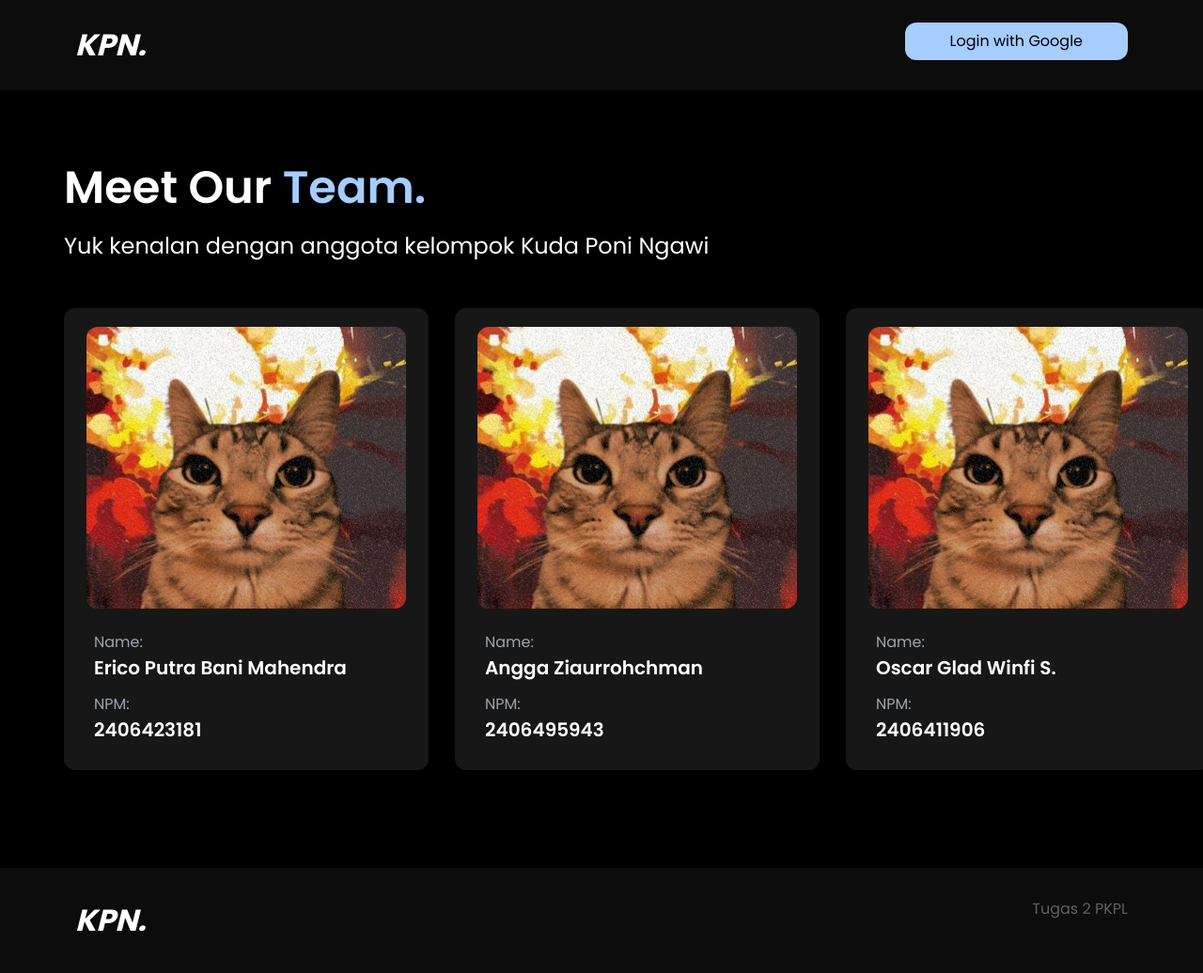
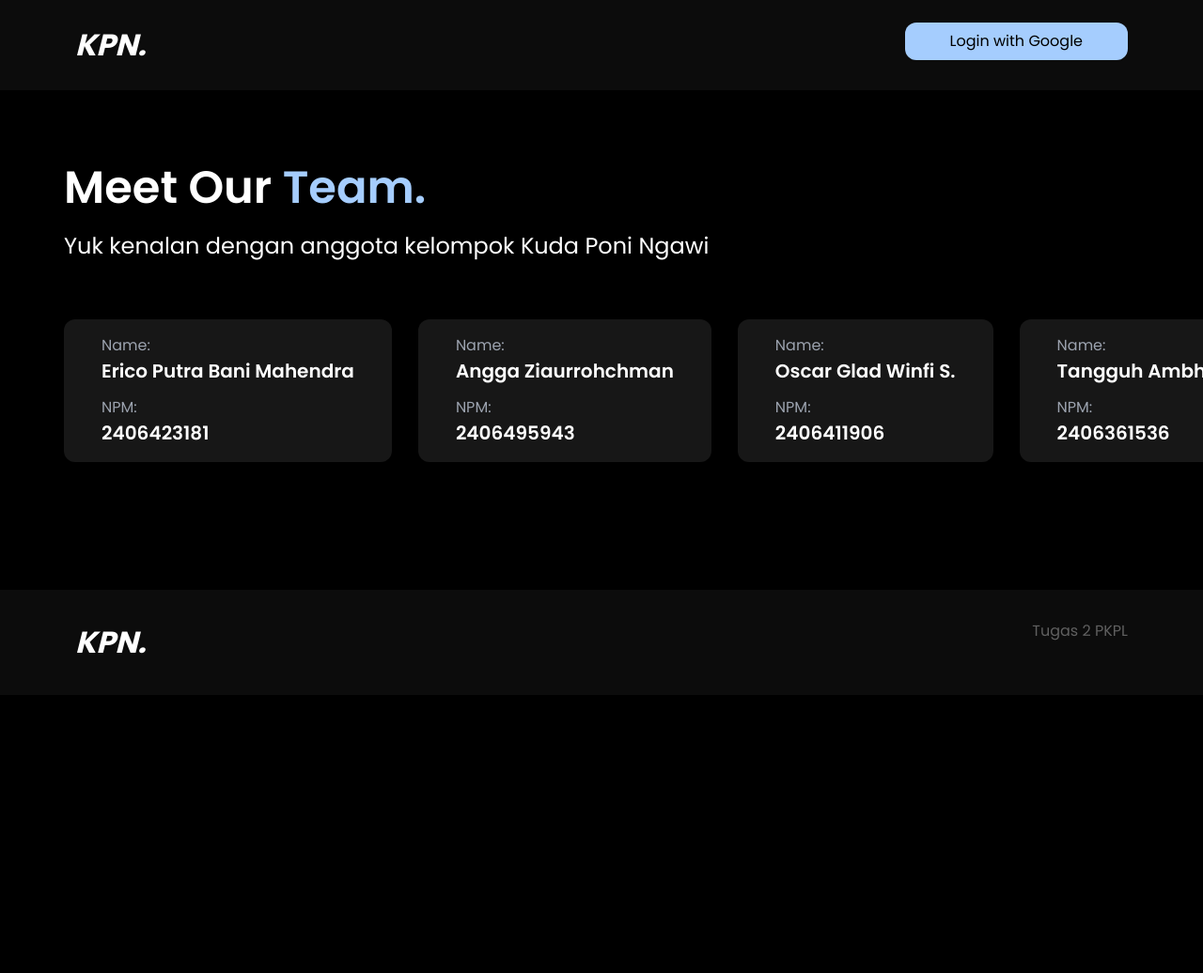
Before and after one commit to ericmaeda/Tugas-2-PKPL-Django, a Django app: page / in a window 1280 px wide. Shown: the whole page at 94% size. After the commit the page ends 696 px from the top, so only its background shows below. Run offline with Django 5.2, Linux system fonts and the light colour scheme; some libraries are stand-ins or nearby versions; some web fonts are replaced.

Commit message:
Menghilangkan image untuk mempermudah deploy ke vercel

```diff
--- a/main/templates/show_biodata.html
+++ b/main/templates/show_biodata.html
@@ -113,8 +113,8 @@
                     </label>
                     <label>Font
                         <select id="font" class="block mt-1 p-1 rounded bg-black text-white">
-                            <option value="Poppins"    {% if theme.font == "Poppins" %}selected{% endif %}>Poppins</option>
-                            <option value="Inter"      {% if theme.font == "Inter" %}selected{% endif %}>Inter</option>
+                            <option value="Poppins" {% if theme.font == "Poppins" %}selected{% endif %}>Poppins</option>
+                            <option value="Inter" {% if theme.font == "Inter" %}selected{% endif %}>Inter</option>
                             <option value="Montserrat" {% if theme.font == "Montserrat" %}selected{% endif %}>Montserrat</option>
                         </select>
                     </label>
@@ -128,50 +128,37 @@
 
         </div>
 
-        <div class="flex gap-[28px] overflow-x-auto scrollbar-hide pl-[68px] pr-[68px] mt-[48px] pb-[16px]">
-            <card class="dyn-card px-[24px] py-[20px] flex-shrink-0 rounded-[12px]">
-                <img src="{% static 'main/alamak.jpg' %}" alt="Foto Erico Putra Bani Mahendra" class="rounded-[12px] object-cover w-[340px] h-[300px]">
-                <div class="mt-[24px] px-2 pb-2">
+        <div class="flex gap-[28px] overflow-x-auto scrollbar-hide pl-[68px] pr-[68px] mt-[60px] pb-[16px]">
+            <card class="dyn-card px-[40px] py-[16px] flex-shrink-0 rounded-[12px]">
                 <p class="text-gray-400 font-medium text-[16px]">Name:</p>
                 <p class="dyn-text font-semibold text-[20px] mb-3">Erico Putra Bani Mahendra</p>
                 <p class="text-gray-400 font-medium text-[16px]">NPM:</p>
                 <p class="dyn-text font-semibold text-[20px]">2406423181</p>
-                </div>
             </card>
 
-            <card class="dyn-card px-[24px] py-[20px] flex-shrink-0 rounded-[12px]">
-                <img src="{% static 'main/alamak.jpg' %}" alt="Foto Angga Ziaurrohchman" class="rounded-[12px] object-cover w-[340px] h-[300px]">
-                <div class="mt-[24px] px-2 pb-2">
+            <card class="dyn-card px-[40px] py-[16px] flex-shrink-0 rounded-[12px]">
                 <p class="text-gray-400 font-medium text-[16px]">Name:</p>
                 <p class="dyn-text font-semibold text-[20px] mb-3">Angga Ziaurrohchman</p>
                 <p class="text-gray-400 font-medium text-[16px]">NPM:</p>
                 <p class="dyn-text font-semibold text-[20px]">2406495943</p>
-                </div>
             </card>
 
-            <card class="dyn-card px-[24px] py-[20px] flex-shrink-0 rounded-[12px]">
-                <img src="{% static 'main/alamak.jpg' %}" alt="Foto Oscar Glad Winfi S." class="rounded-[12px] object-cover w-[340px] h-[300px]">
-                <div class="mt-[24px] px-2 pb-2">
+            <card class="dyn-card px-[40px] py-[16px] flex-shrink-0 rounded-[12px]">
                 <p class="text-gray-400 font-medium text-[16px]">Name:</p>
                 <p class="dyn-text font-semibold text-[20px] mb-3">Oscar Glad Winfi S.</p>
                 <p class="text-gray-400 font-medium text-[16px]">NPM:</p>
                 <p class="dyn-text font-semibold text-[20px]">2406411906</p>
-                </div>
             </card>
 
-            <card class="dyn-card px-[24px] py-[20px] flex-shrink-0 rounded-[12px]">
-                <img src="{% static 'main/alamak.jpg' %}" alt="Foto Tangguh Ambha Wahyuga" class="rounded-[12px] object-cover w-[340px] h-[300px]">
-                <div class="mt-[24px] px-2 pb-2">
+            <card class="dyn-card px-[40px] py-[16px] flex-shrink-0 rounded-[12px]">
                 <p class="text-gray-400 font-medium text-[16px]">Name:</p>
                 <p class="dyn-text font-semibold text-[20px] mb-3">Tangguh Ambha Wahyuga</p>
                 <p class="text-gray-400 font-medium text-[16px]">NPM:</p>
                 <p class="dyn-text font-semibold text-[20px]">2406361536</p>
-                </div>
             </card>
         </div>
 
-
-        <footer class="flex justify-between px-[80px] py-[32px] bg-[#0C0C0C] mt-[88px]">
+        <footer class="flex justify-between px-[80px] py-[32px] bg-[#0C0C0C] mt-[120px]">
             <text class="font-bold italic text-left text-white text-[32px]"> KPN. </text>
 
             <text class="text-[#606060] text-[16px]">Tugas 2 PKPL</text>
--- /dev/null
+++ b/main/theme.json
@@ -0,0 +1 @@
+{"bg_color": "#000000", "card_color": "#171717", "text_color": "#ffffff", "accent": "#A5CDFE", "font": "Poppins"}
```
Also changed, not shown: main/static/main/alamak.jpg (deleted). Lines whose indentation alone changed are shown as unchanged.
